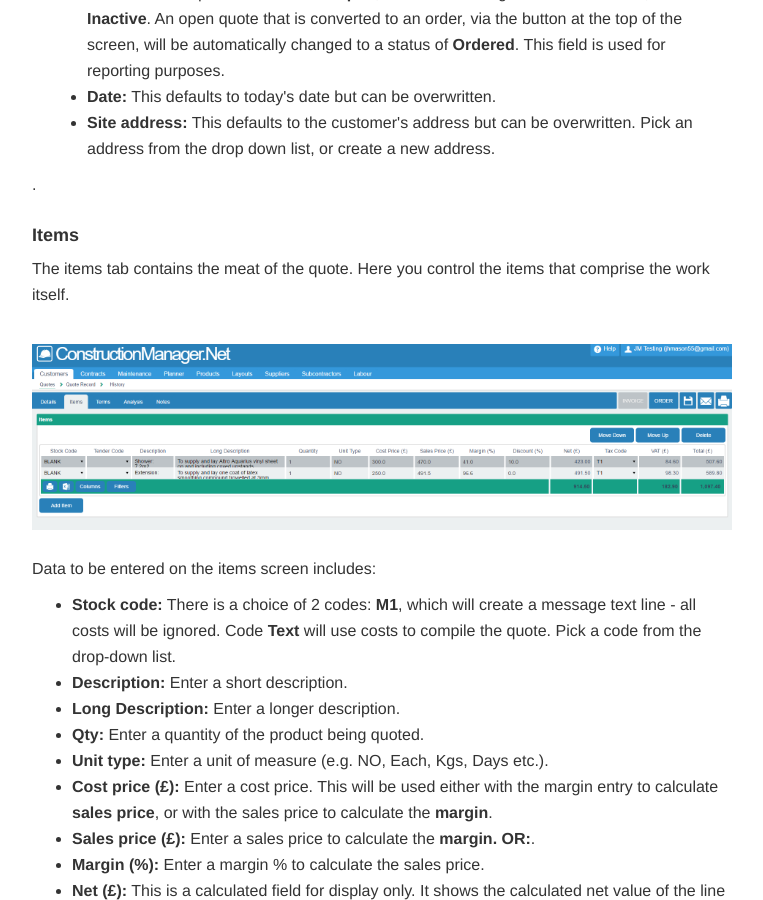
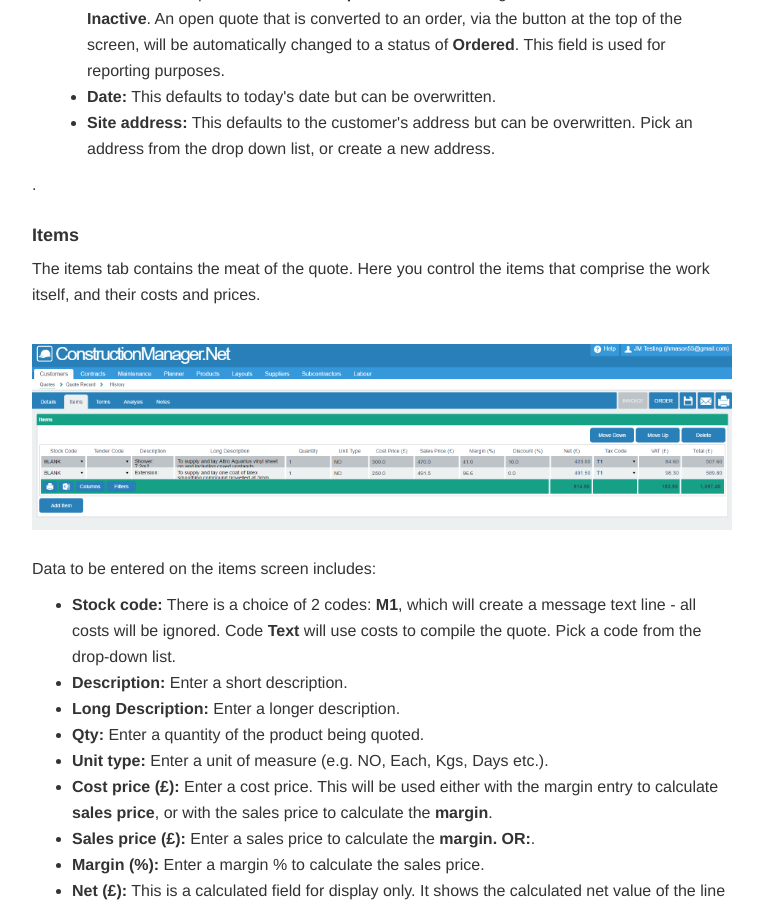
Before and after one commit to JNCSolutions/ConstructionManagerDocs, a Jekyll site: the page built from quotes.html, in a window 1280 px wide and 900 px high, scrolled down 2797 px. Shown: the whole window, without its empty margins (258-1021 px from the left). Built offline with Jekyll 4.4.1, drawn with Linux system fonts in a browser that asks for light colours.

Commit message:
Update quotes.html

```diff
--- a/quotes.html
+++ b/quotes.html
@@ -112,7 +112,8 @@ title: Quotes
     <br>
     <p>.</p>
       <h4 id="items-tab"><b>Items</b></h4>
-    <p>The items tab contains the meat of the quote. Here you control the items that comprise the work itself.</p>
+    <p>The items tab contains the meat of the quote.
+      Here you control the items that comprise the work itself, and their costs and prices.</p>
     <br>
       <img src="img/Quotes_Items.PNG" style="width: 100%;">
     <br>
```
